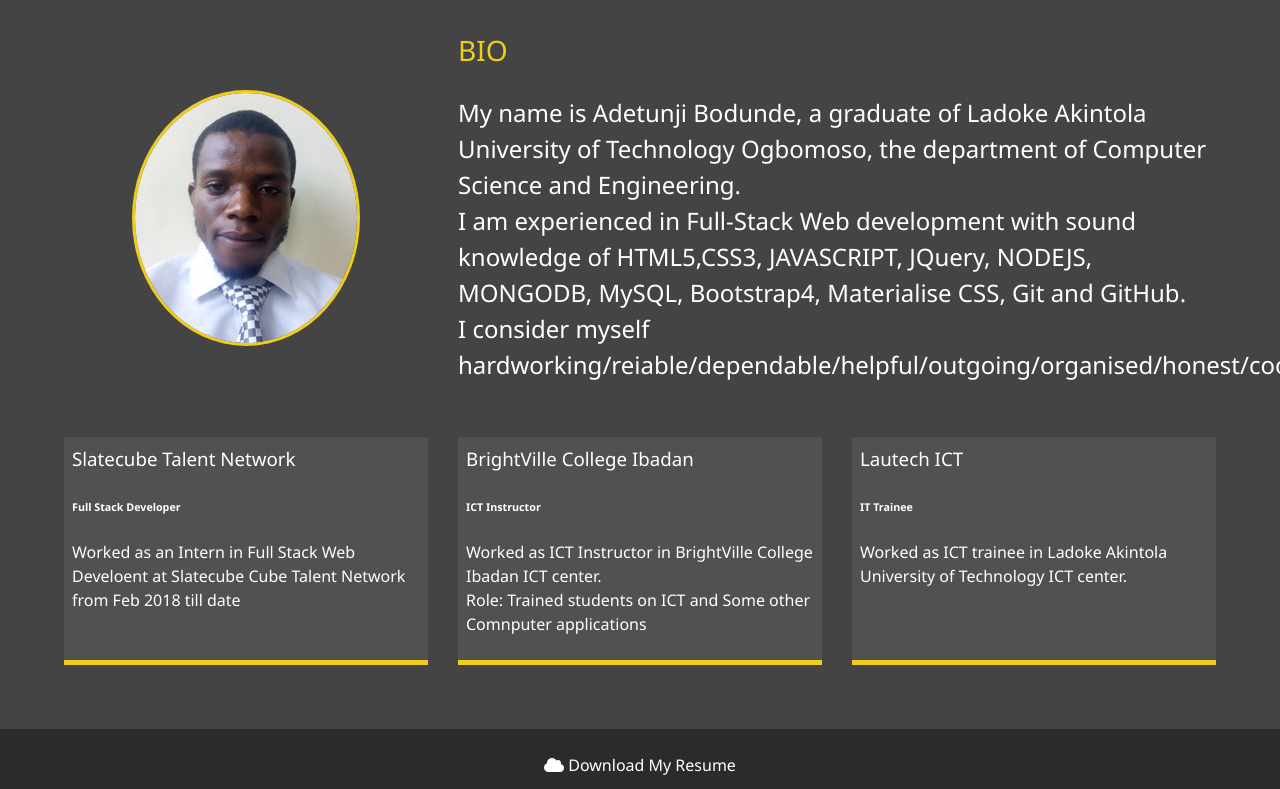
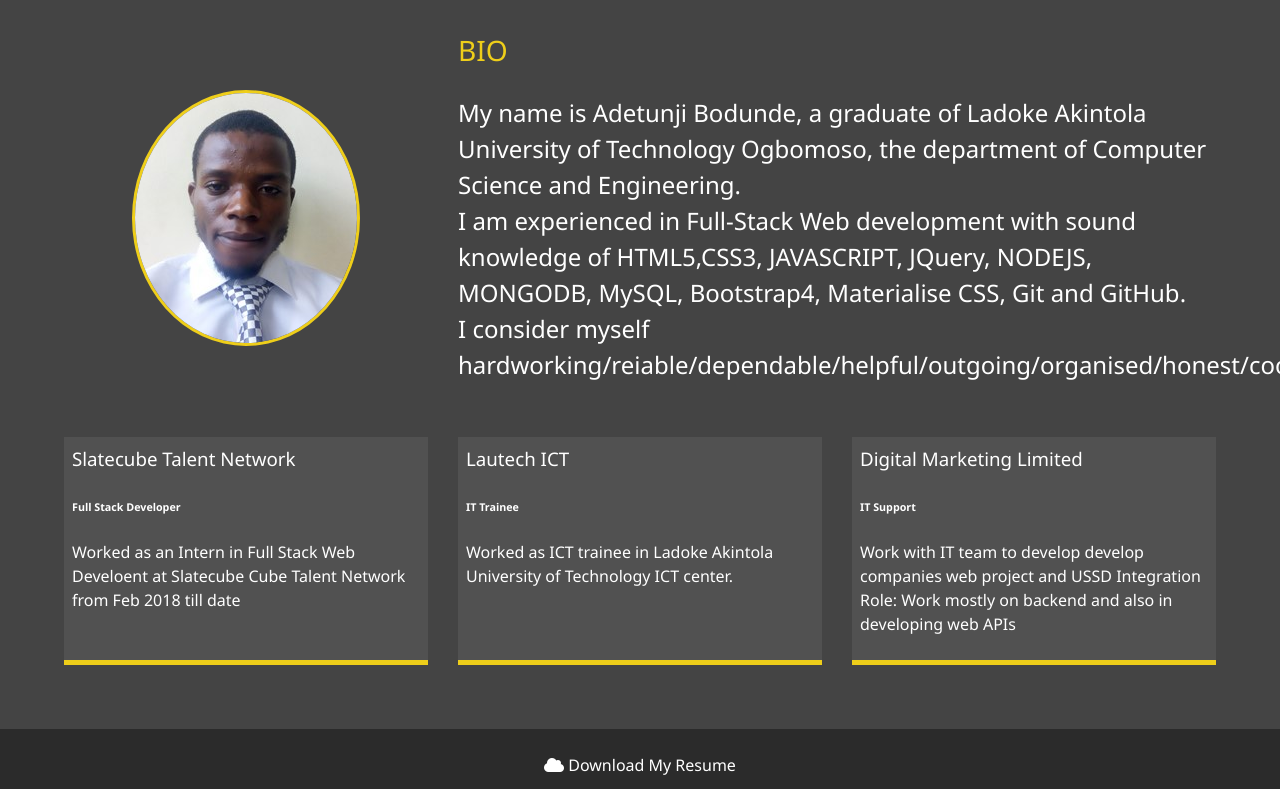
Before and after one commit to Bhordhundey/portfolio, a website: page dist/about.html in a window 1280 px wide. Shown: the part 253-1042 px from the top of the page. Drawn offline with Linux system fonts and the light colour scheme.

Commit message:
Changes remake

```diff
--- a/dist/about.html
+++ b/dist/about.html
@@ -77,17 +77,17 @@
       </div>
 
       <div class="job job-2">
-        <h3>BrightVille College Ibadan</h3>
-        <h6>ICT Instructor</h6>
-        <p>Worked as ICT Instructor in BrightVille College Ibadan ICT center.
-          <br> Role: Trained students on ICT and Some other Comnputer applications
-        </p>
+        <h3>Lautech ICT</h3>
+        <h6>IT Trainee</h6>
+        <p>Worked as ICT trainee in Ladoke Akintola University of Technology ICT center.</p>
       </div>
 
       <div class="job job-3">
-        <h3>Lautech ICT</h3>
-        <h6>IT Trainee</h6>
-        <p>Worked as ICT trainee in Ladoke Akintola University of Technology ICT center.</p>
+        <h3>Digital Marketing Limited</h3>
+        <h6>IT Support</h6>
+        <p>Work with IT team to develop develop companies web project and USSD Integration
+          <br> Role: Work mostly on backend and also in developing web APIs
+        </p>
       </div>
     </div>
   </main>
```
